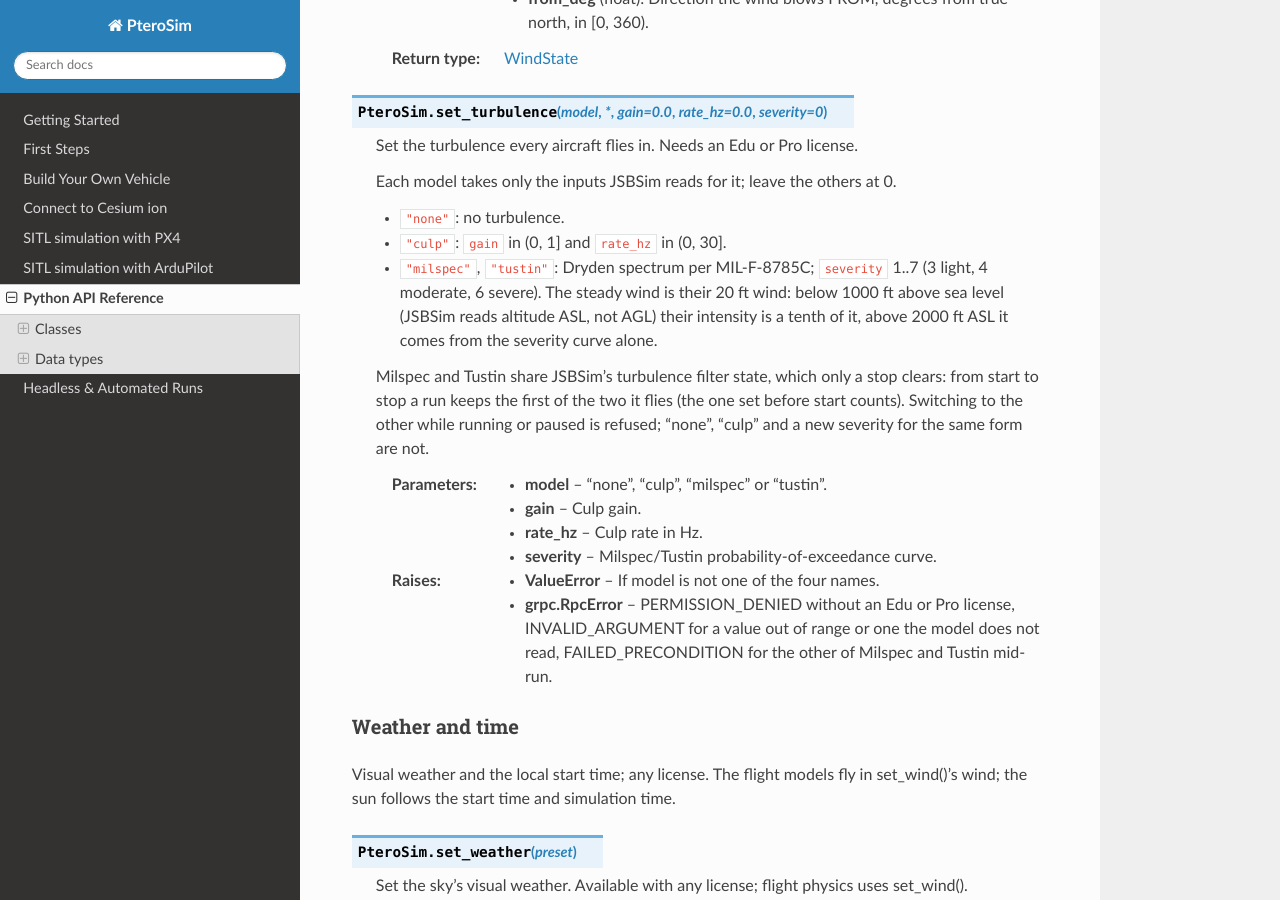
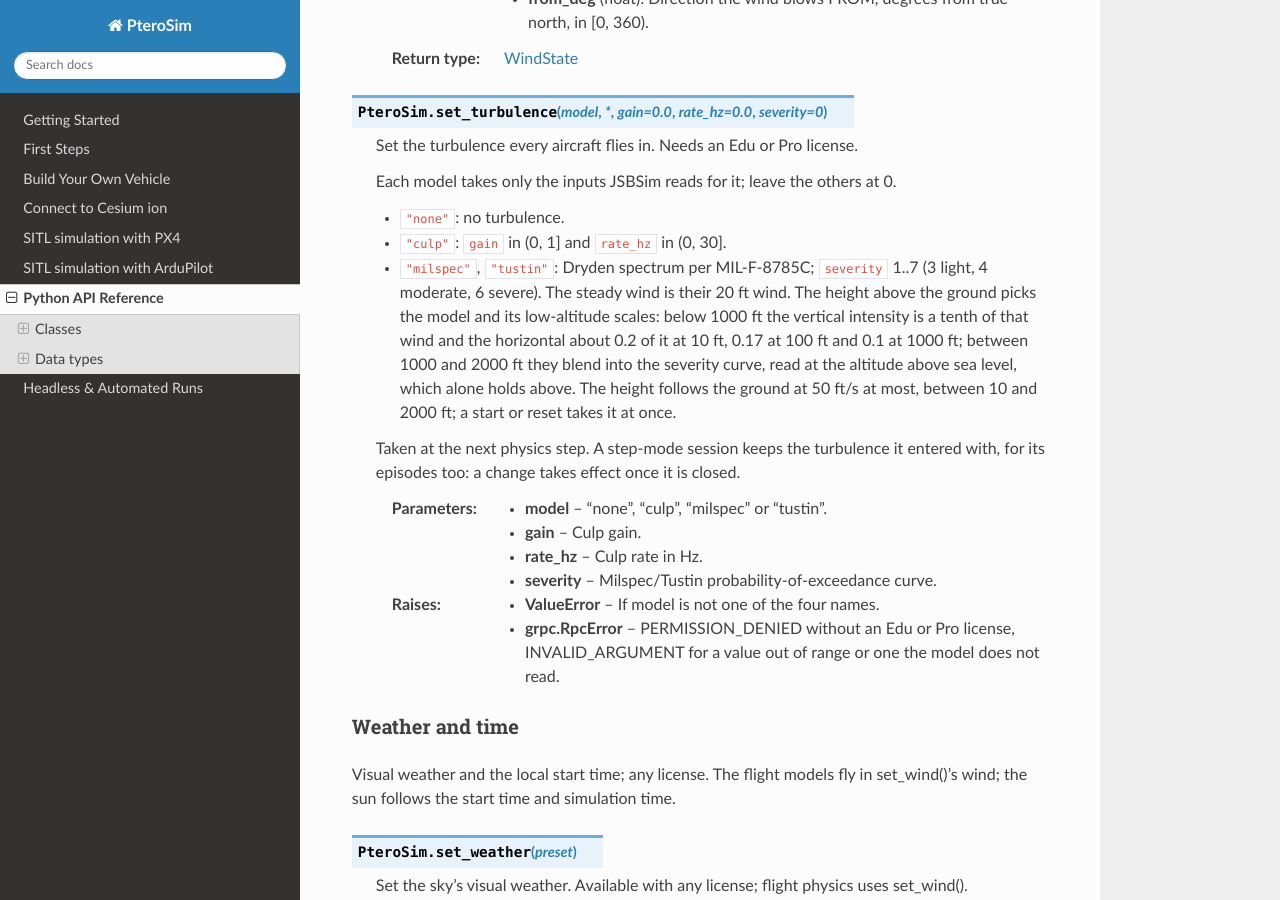
Before and after one commit to AlexanderRex/PteroSimDocs, a Sphinx documentation site: the page built from docs/source/python_api.rst, in a window 1280 px wide and 900 px high, scrolled down 4669 px. Built offline with Sphinx 7.4.7 and the Read the Docs theme 3.1.0, drawn with Linux system fonts in a browser that asks for light colours.

Commit message:
docs: regenerate python_api.rst from SDK 52e6b3a1b3ff6ac7aaee1c7149e91f25e07a0e4c (#54)

```diff
--- a/docs/source/python_api.rst
+++ b/docs/source/python_api.rst
@@ -211,15 +211,17 @@
    - ``"none"``: no turbulence.
    - ``"culp"``: ``gain`` in (0, 1] and ``rate_hz`` in (0, 30].
    - ``"milspec"``, ``"tustin"``: Dryden spectrum per MIL-F-8785C; ``severity``
-     1..7 (3 light, 4 moderate, 6 severe). The steady wind is their 20 ft wind:
-     below 1000 ft above sea level (JSBSim reads altitude ASL, not AGL) their
-     intensity is a tenth of it, above 2000 ft ASL it comes from the severity
-     curve alone.
-
-   Milspec and Tustin share JSBSim's turbulence filter state, which only a stop
-   clears: from start to stop a run keeps the first of the two it flies (the one
-   set before start counts). Switching to the other while running or paused is
-   refused; "none", "culp" and a new severity for the same form are not.
+     1..7 (3 light, 4 moderate, 6 severe). The steady wind is their 20 ft wind.
+     The height above the ground picks the model and its low-altitude scales:
+     below 1000 ft the vertical intensity is a tenth of that wind and the
+     horizontal about 0.2 of it at 10 ft, 0.17 at 100 ft and 0.1 at 1000 ft;
+     between 1000 and 2000 ft they blend into the severity curve, read at the
+     altitude above sea level, which alone holds above. The height follows the
+     ground at 50 ft/s at most, between 10 and 2000 ft; a start or reset takes
+     it at once.
+
+   Taken at the next physics step. A step-mode session keeps the turbulence it
+   entered with, for its episodes too: a change takes effect once it is closed.
 
    :param model: "none", "culp", "milspec" or "tustin".
    :param gain: Culp gain.
@@ -228,8 +230,7 @@
 
    :raises ValueError: If model is not one of the four names.
    :raises grpc.RpcError: PERMISSION_DENIED without an Edu or Pro license,
-       INVALID_ARGUMENT for a value out of range or one the model does not read,
-       FAILED_PRECONDITION for the other of Milspec and Tustin mid-run.
+       INVALID_ARGUMENT for a value out of range or one the model does not read.
 
 Weather and time
 ^^^^^^^^^^^^^^^^
```
